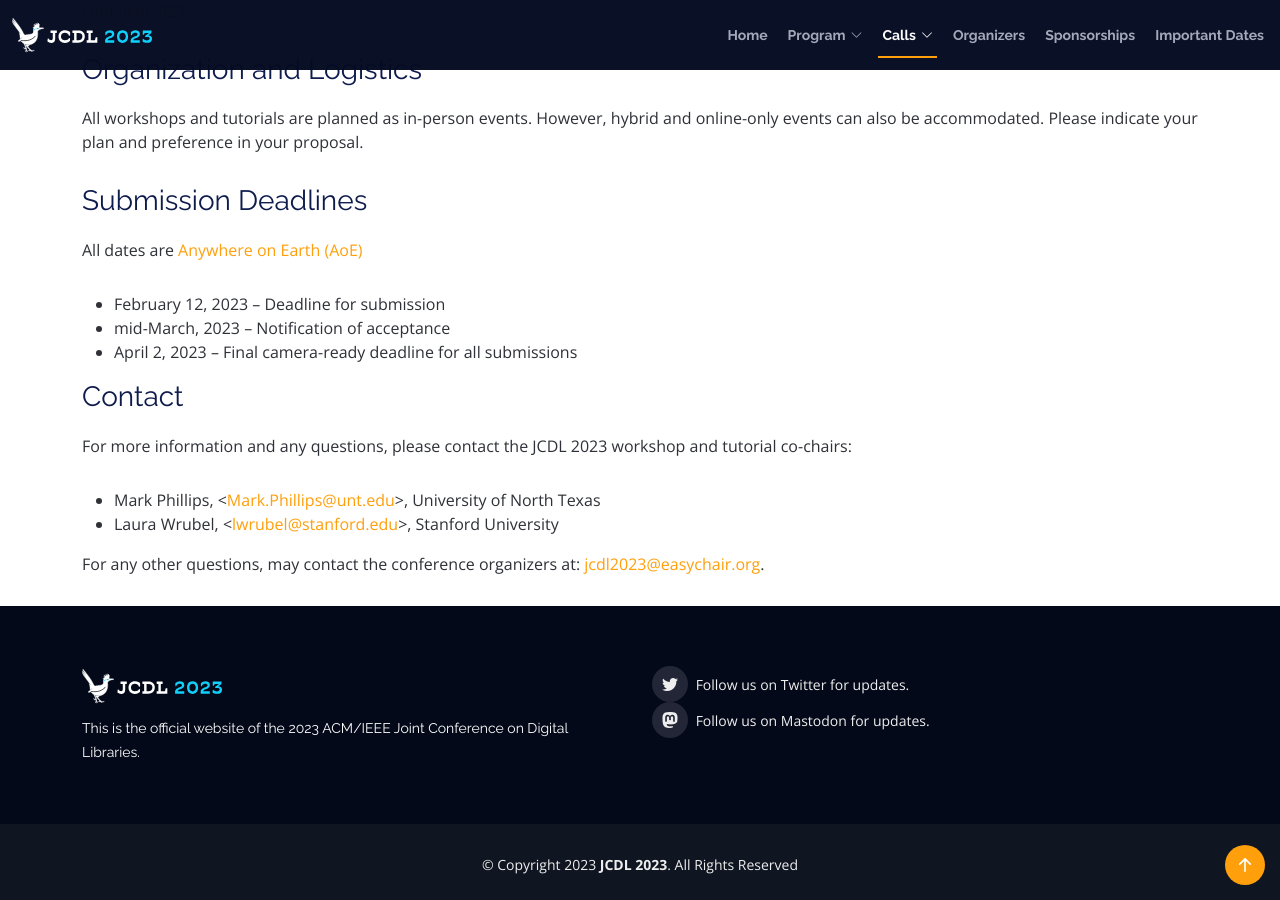
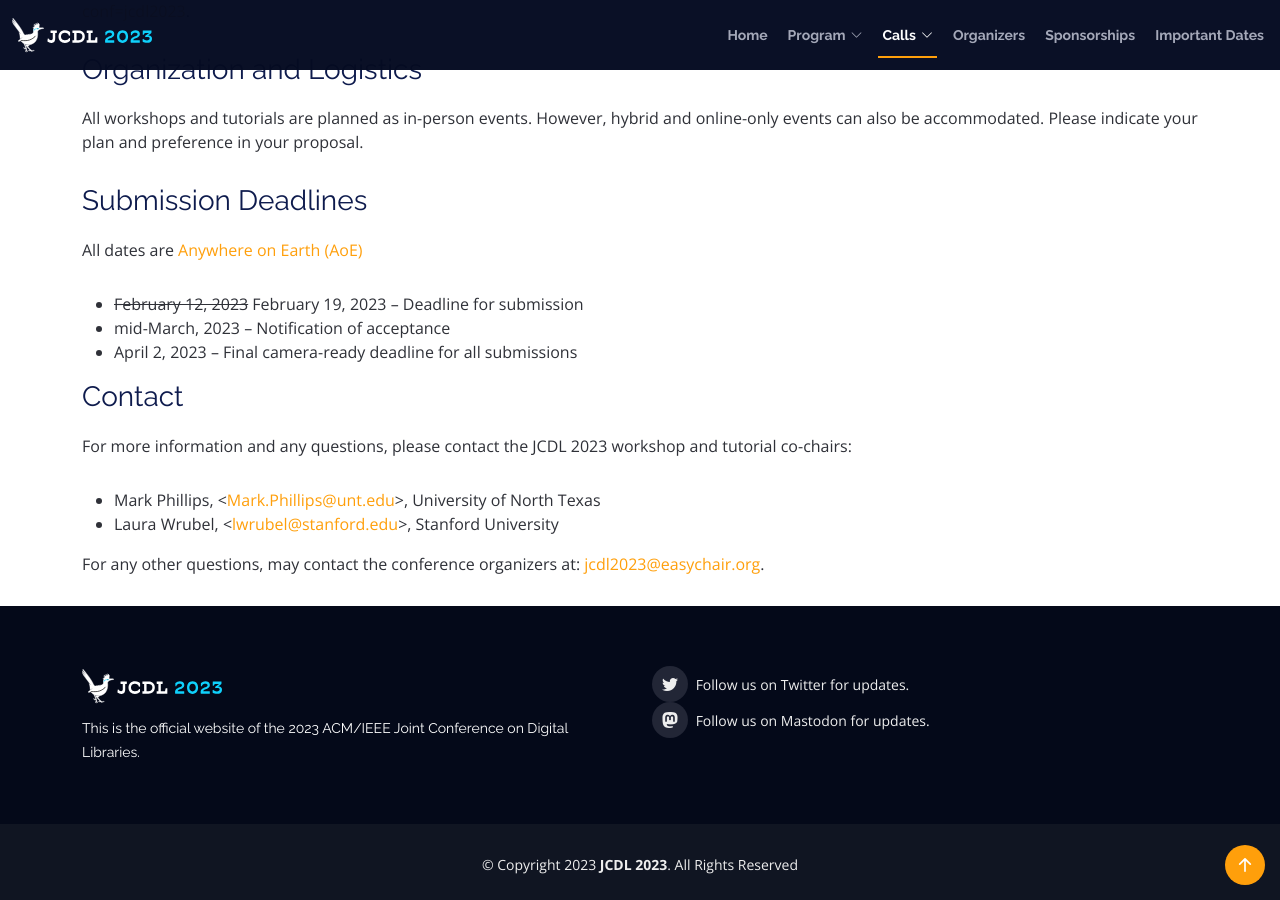
Before and after one commit to shawnmjones/JCDL2023-website-source, a Jekyll site: the page built from call-for-workshops-tutorials.html, in a window 1280 px wide and 900 px high, scrolled down 1020 px. Built offline with Jekyll 4.4.1, drawn with Linux system fonts in a browser that asks for light colours.

Commit message:
Extension for workshops & tutorials

```diff
--- a/call-for-workshops-tutorials.html
+++ b/call-for-workshops-tutorials.html
@@ -75,7 +75,7 @@
             </p>
 
             <ul>
-            <li>February 12, 2023 – Deadline for submission</li>
+            <li><strike>February 12, 2023</strike> February 19, 2023 – Deadline for submission</li>
             <li>mid-March, 2023 – Notification of acceptance</li>
             <li>April 2, 2023 – Final camera-ready deadline for all submissions</li>
             </ul>
```
